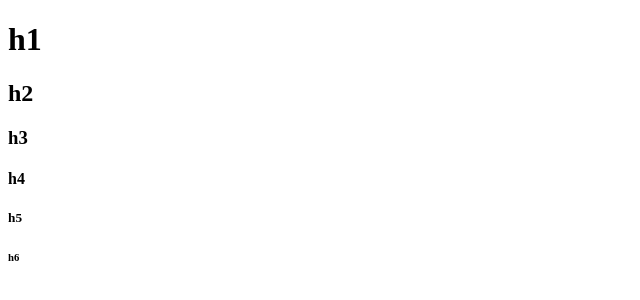
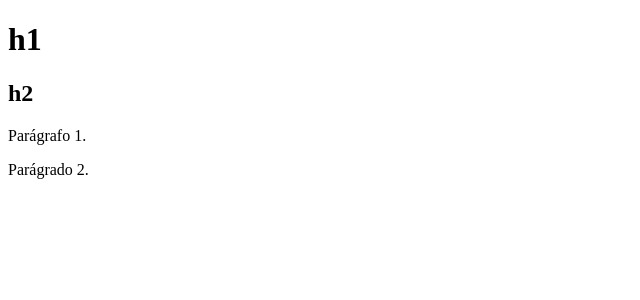
Before and after one commit to renatagcaetano/Curso-Desenvolvedor-Web-Completo-10-de-projetos, a plain HTML site: page curso 1/unidade05/index.html in a window 1280 px wide. Shown: the whole page, without its empty margins (0-640 px from the left). Drawn offline with Linux system fonts and the light colour scheme.

Commit message:
Exercício 2

```diff
--- a/curso 1/unidade05/index.html
+++ b/curso 1/unidade05/index.html
@@ -9,10 +9,9 @@
         <hgroup>
             <h1>h1</h1>
             <h2>h2</h2>
-            <h3>h3</h3>
-            <h4>h4</h4>
-            <h5>h5</h5>
-            <h6>h6</h6>
         </hgroup>
+
+        <p>Parágrafo 1.</p>
+        <p>Parágrado 2.</p>
     </body>
 </html>
```
